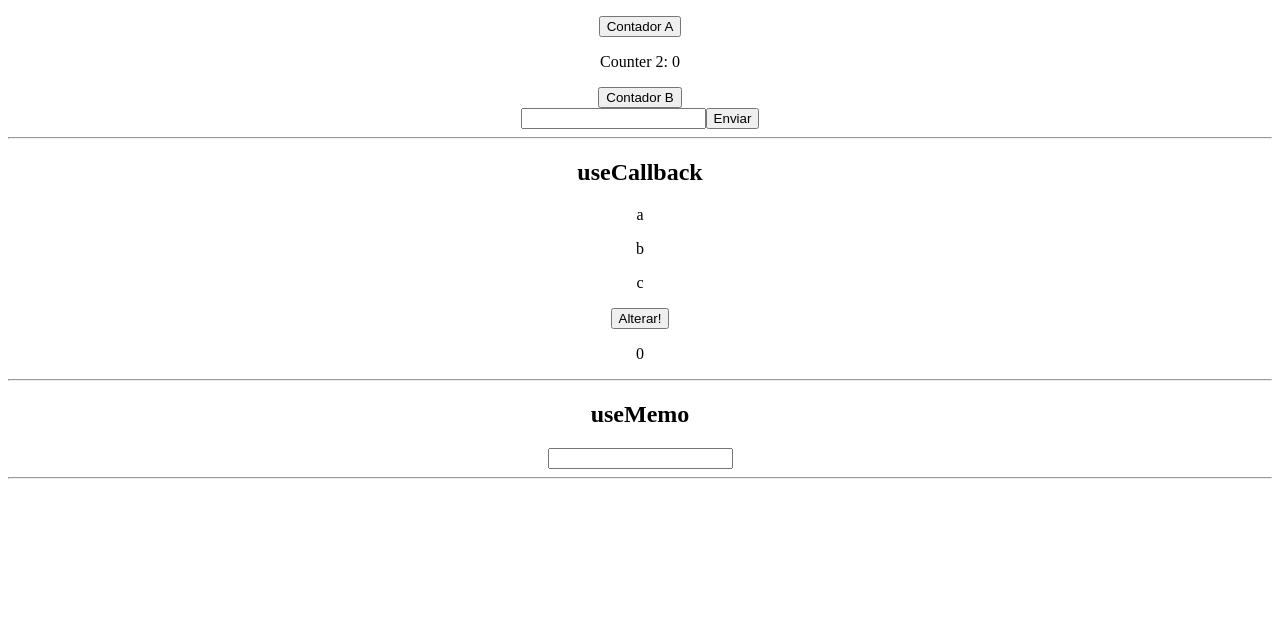
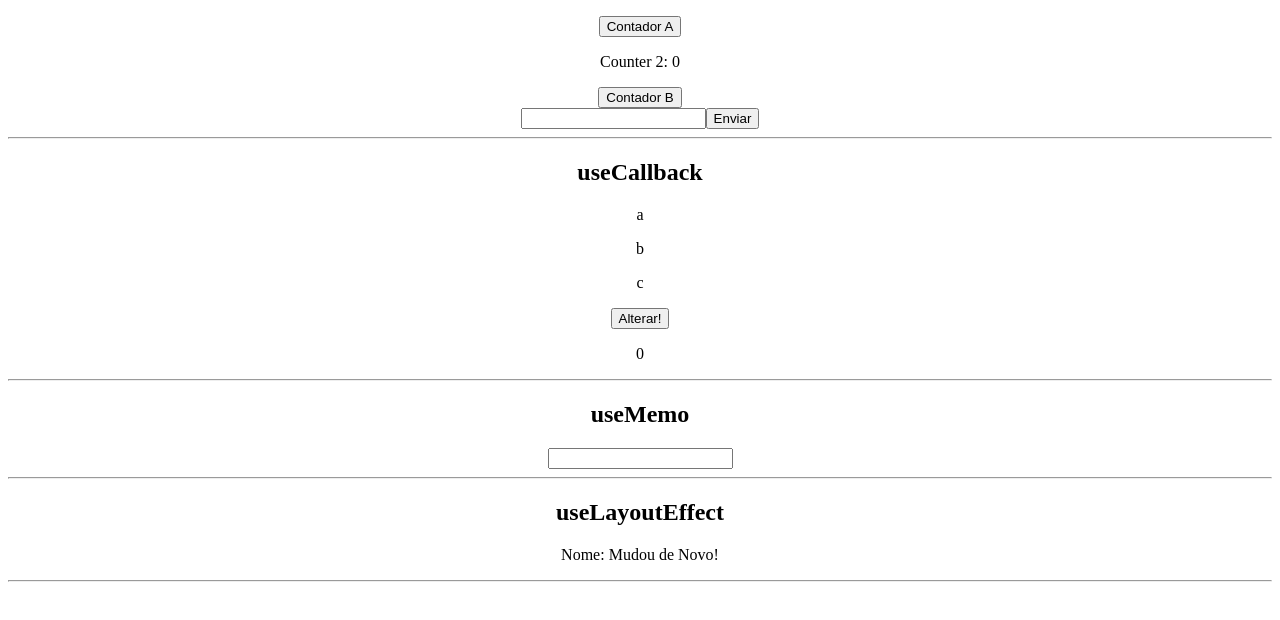
Before and after one commit to gillsonpassos/React, a React (Create React App) app in the folder Avançando-em-React/11_HOOKS/reacthooks/: page / in a window 1280 px wide. Shown: the part 1067-1687 px from the top of the page. Built offline with nearby package versions, Linux system fonts and the light colour scheme.

Commit message:
useLayoutEffect

```diff
--- /dev/null
+++ b/Avançando-em-React/11_HOOKS/reacthooks/src/components/HookUseLayoutEffect.js
@@ -0,0 +1,27 @@
+import { useLayoutEffect, useEffect, useState } from "react";
+
+const HookUseLayoutEffect = () => {
+  const [name, setName] = useState("Algum Nome");
+
+  useEffect(() => {
+    console.log("2");
+    setName("Mudou de Novo!");
+  }, []);
+
+  useLayoutEffect(() => {
+    console.log("1");
+    setName("Outro nome.");
+  }, []);
+
+  console.log(name);
+
+  return (
+    <div>
+      <h2>useLayoutEffect</h2>
+      <p>Nome: {name}</p>
+      <hr />
+    </div>
+  );
+};
+
+export default HookUseLayoutEffect;
--- a/Avançando-em-React/11_HOOKS/reacthooks/src/pages/Home.js
+++ b/Avançando-em-React/11_HOOKS/reacthooks/src/pages/Home.js
@@ -11,6 +11,7 @@ import HookUseState from "../components/HookUseState";
 import HookUseRef from "../components/HookUseRef";
 import HookUseCallback from "../components/HookUseCallback";
 import HookUseMemo from "../components/HookUseMemo";
+import HookUseLayoutEffect from "../components/HookUseLayoutEffect";
 
 const Home = () => {
   const { contextValue } = useContext(SomeContext);
@@ -26,6 +27,7 @@ const Home = () => {
       <HookUseRef />
       <HookUseCallback />
       <HookUseMemo />
+      <HookUseLayoutEffect />
     </div>
   );
 };
```
